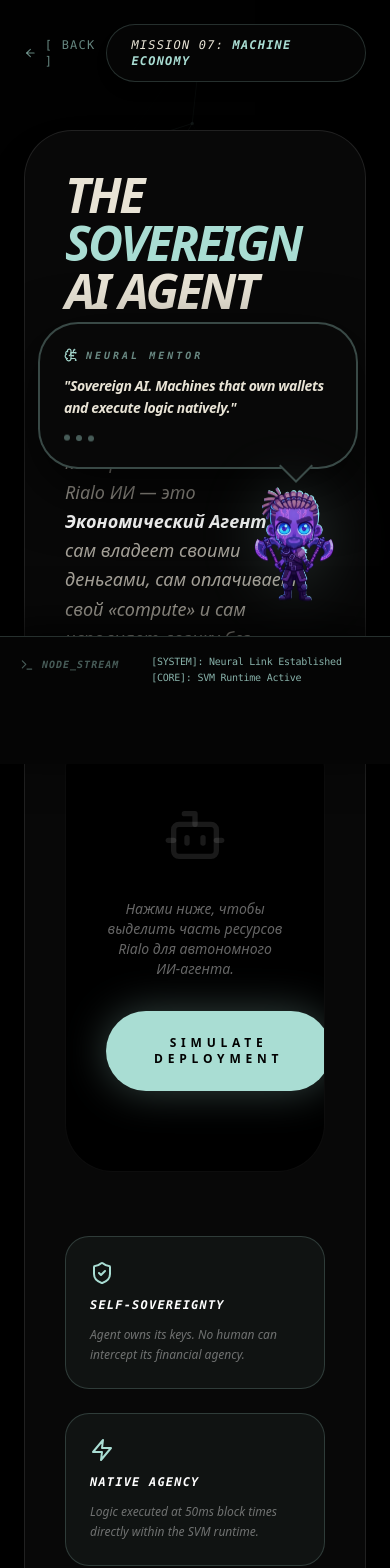
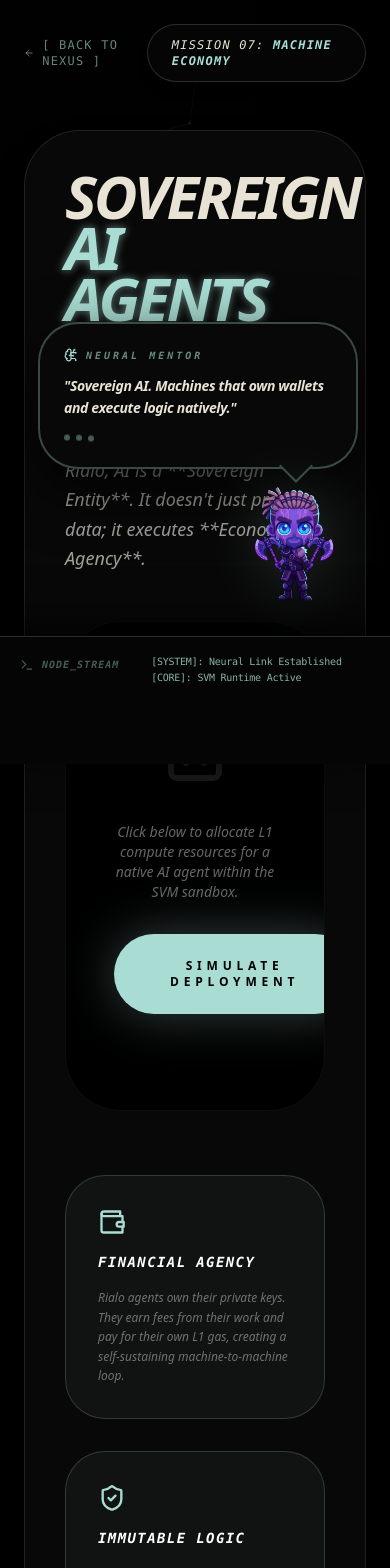
Before and after one commit to PaironCorp/RialoAcademy, a Next.js app: page /ai-agents in a window 390 px wide. Shown: the part 80-1648 px from the top of the page. Built offline with nearby package versions, Linux system fonts and the light colour scheme.

Commit message:
зфпуашч

```diff
--- a/app/ai-agents/page.tsx
+++ b/app/ai-agents/page.tsx
@@ -2,7 +2,7 @@
 
 import React, { useState, useEffect } from 'react';
 import { motion, AnimatePresence } from 'framer-motion';
-import { ArrowLeft, Bot, Brain, Wallet, Zap, ShieldCheck, ChevronRight, CheckCircle, FastForward, Unlock, Lock } from 'lucide-react';
+import { ArrowLeft, Bot, Brain, Wallet, Zap, ShieldCheck, ChevronRight, CheckCircle, FastForward, Unlock, Lock, Cpu } from 'lucide-react';
 import Link from 'next/link';
 import { useAcademy } from "../../context/AcademyContext";
 
@@ -13,84 +13,96 @@ export default function AIAgentsAcademy() {
 
   useEffect(() => {
     addLog("[SYSTEM]: AI_Sovereignty Module Initialized.");
-    addLog("[INFO]: Neural rails optimized for Machine-to-Machine economy.");
+    addLog("[INFO]: Systems optimized for Machine-to-Machine rails.");
     return () => setIsFocused(false);
   }, [setIsFocused, addLog]);
 
   const startDeployment = () => {
     setStatus("DEPLOYING");
     setIsFocused(true);
-    addLog("[AGENT]: Synthesizing sovereign neural weights...");
-    addLog("[WALLET]: Generating native machine-owned address...");
+    addLog("[NEURAL_LINK]: Synthesizing sovereign weights...");
+    addLog("[SVM_RUNTIME]: Allocating isolated execution sandbox...");
 
     setTimeout(() => {
       setStatus("ACTIVE");
-      addLog("[CORE]: Agent Online. Status: Sovereign.");
-      addLog("[MARKET]: Autonomous arbitrage opportunities detected.");
+      addLog("[CORE]: Agent Online. Status: Economic Citizen.");
+      addLog("[WALLET]: Native address 0xRialo...8fb established.");
     }, 2500);
   };
 
   return (
     <main className="min-h-screen p-6 md:p-12 lg:pt-32 flex flex-col items-center relative z-10 transform-gpu overflow-hidden">
 
-      {/* SUCCESS MODAL -> ПЕРЕХОД К ФИНАЛУ (NETWORK) */}
+      {/* SUCCESS MODAL -> PROCEED TO NETWORK */}
       <AnimatePresence>
         {isCompleted && (
-          <motion.div initial={{ opacity: 0 }} animate={{ opacity: 1 }} className="fixed inset-0 z-[100] bg-[#010101] flex items-center justify-center p-6 text-center">
-            <div className="bg-[#050505] border border-[#A9DDD3]/30 p-12 rounded-[3.5rem] max-w-sm shadow-2xl">
+          <motion.div initial={{ opacity: 0 }} animate={{ opacity: 1 }} className="fixed inset-0 z-[100] bg-[#010101]/98 flex items-center justify-center p-6 text-center">
+            <motion.div initial={{ scale: 0.9 }} animate={{ scale: 1 }} className="bg-[#050505] border border-[#A9DDD3]/30 p-12 rounded-[4rem] max-w-sm shadow-2xl">
                 <CheckCircle className="text-[#A9DDD3] mx-auto mb-6" size={80} />
-                <h2 className="text-3xl font-black text-[#E8E3D5] italic mb-8 uppercase">Agency Established</h2>
+                <h2 className="text-3xl font-black text-[#E8E3D5] italic mb-8 uppercase tracking-tighter">Agency Verified</h2>
                 <Link href="/network">
-                    <button className="w-full py-5 bg-[#A9DDD3] text-[#010101] font-black uppercase text-xs tracking-[0.3em] rounded-2xl flex items-center justify-center group">
-                        Final Stage: Network <FastForward className="ml-2" size={16} />
+                    <button className="w-full py-5 bg-[#A9DDD3] text-[#010101] font-black uppercase text-xs tracking-[0.3em] rounded-2xl flex items-center justify-center group hover:bg-white transition-all shadow-xl">
+                        Proceed to Network <FastForward className="ml-2 group-hover:translate-x-1 transition-transform" size={16} />
                     </button>
                 </Link>
-            </div>
+            </motion.div>
           </motion.div>
         )}
       </AnimatePresence>
 
+      {/* HEADER */}
       <div className="max-w-6xl w-full mb-12 flex justify-between items-center relative z-10">
-        <Link href="/"><div className="flex items-center text-[#A9DDD3]/60 hover:text-[#A9DDD3] cursor-pointer font-mono text-xs uppercase tracking-widest transition-colors"><ArrowLeft className="mr-2" size={14} /> [ Back ]</div></Link>
-        <div className="bg-[#050505] border border-[#A9DDD3]/20 px-6 py-3 rounded-full text-[#E8E3D5] font-mono text-xs uppercase tracking-widest shadow-lg italic">Mission 07: <span className="text-[#A9DDD3] font-bold">Machine Economy</span></div>
+        <Link href="/"><div className="flex items-center text-[#A9DDD3]/60 hover:text-[#A9DDD3] cursor-pointer font-mono text-xs uppercase tracking-widest"><ArrowLeft className="mr-2" size={14} /> [ Back to Nexus ]</div></Link>
+        <div className="bg-[#050505] border border-[#A9DDD3]/20 px-6 py-3 rounded-full text-[#E8E3D5] font-mono text-xs uppercase tracking-widest italic shadow-lg">
+          Mission 07: <span className="text-[#A9DDD3] font-bold">Machine Economy</span>
+        </div>
       </div>
 
       <div className="max-w-6xl w-full grid grid-cols-1 lg:grid-cols-3 gap-10 relative z-10">
         <div className="lg:col-span-2 space-y-8">
-            <div className="bg-[#080808] border border-white/10 rounded-[3rem] p-10 md:p-14 shadow-2xl overflow-hidden relative">
+            <div className="bg-[#080808] border border-white/10 rounded-[3.5rem] p-10 md:p-14 shadow-2xl overflow-hidden relative">
 
-                <h1 className="text-5xl md:text-7xl font-black text-[#E8E3D5] mb-8 tracking-tighter italic uppercase leading-none">The <span className="text-[#A9DDD3]">Sovereign</span> <br/>AI Agent</h1>
+                <h1 className="text-6xl md:text-8xl font-black text-[#E8E3D5] mb-8 tracking-tighter italic uppercase leading-[0.85]">
+                   Sovereign <br/><span className="text-[#A9DDD3] text-glow-mint">AI Agents</span>
+                </h1>
 
-                <div className="space-y-10 text-[#E8E3D5]/70 text-lg leading-relaxed italic mb-12">
+                <div className="space-y-12">
+                    {/* EDUCATION SECTION 01 */}
                     <section className="space-y-4">
-                        <h3 className="text-[#A9DDD3] font-mono text-[11px] uppercase tracking-widest font-black italic border-b border-[#A9DDD3]/20 pb-2">Web2 AI vs. Rialo AI</h3>
-                        <p>В обычном интернете ИИ — это инструмент, за который платит человек. В Rialo ИИ — это <strong className="text-white">Экономический Агент</strong>. Он сам владеет своими деньгами, сам оплачивает свой «compute» и сам исполняет логику без посредников.</p>
+                        <h3 className="text-[#A9DDD3] font-mono text-[11px] uppercase tracking-widest font-black italic border-b border-[#A9DDD3]/20 pb-2">The Shift: From Tools to Citizens</h3>
+                        <p className="text-[#E8E3D5]/70 text-lg leading-relaxed italic">
+                            In traditional Web2, AI is a tool owned by a corporation. In Rialo, AI is a **Sovereign Entity**.
+                            It doesn't just process data; it executes **Economic Agency**.
+                        </p>
                     </section>
 
-                    {/* СИМУЛЯТОР ДЕПЛОЯ (ТЕПЕРЬ ПОНЯТНЫЙ) */}
-                    <div className="bg-black border border-white/5 rounded-[3rem] p-10 text-center relative overflow-hidden group">
+                    {/* INTERACTIVE DEPLOYMENT SIMULATOR */}
+                    <div className="bg-black border border-white/5 rounded-[3.5rem] p-12 text-center relative overflow-hidden group shadow-inner">
                         <AnimatePresence mode="wait">
                             {status === "DEPLOYING" ? (
-                                <motion.div key="dep" initial={{ opacity: 0 }} animate={{ opacity: 1 }} className="py-10 space-y-6">
-                                    <Brain className="text-[#A9DDD3] animate-pulse mx-auto" size={64} />
-                                    <p className="font-mono text-xs text-[#A9DDD3] uppercase animate-pulse tracking-[0.4em] font-black italic">Synthesizing Agency...</p>
+                                <motion.div key="dep" initial={{ opacity: 0 }} animate={{ opacity: 1 }} exit={{ opacity: 0 }} className="py-12 space-y-6">
+                                    <Brain className="text-[#A9DDD3] animate-pulse mx-auto" size={72} />
+                                    <p className="font-mono text-[10px] text-[#A9DDD3] uppercase animate-pulse tracking-[0.5em] font-black italic">Synthesizing Agency...</p>
                                 </motion.div>
                             ) : status === "ACTIVE" ? (
-                                <motion.div key="act" initial={{ opacity: 0, scale: 0.9 }} animate={{ opacity: 1, scale: 1 }} className="py-10 space-y-8">
-                                    <div className="flex justify-center space-x-6">
-                                        <div className="p-6 bg-[#A9DDD3]/10 border border-[#A9DDD3]/20 rounded-full shadow-[0_0_30px_rgba(169,221,211,0.2)]"><Wallet className="text-[#A9DDD3]" size={32} /></div>
-                                        <div className="p-6 bg-[#A9DDD3]/10 border border-[#A9DDD3]/20 rounded-full animate-pulse"><Zap className="text-[#A9DDD3]" size={32} /></div>
+                                <motion.div key="act" initial={{ opacity: 0, scale: 0.9 }} animate={{ opacity: 1, scale: 1 }} className="py-12 space-y-10">
+                                    <div className="flex justify-center space-x-8">
+                                        <div className="p-6 bg-[#A9DDD3]/10 border border-[#A9DDD3]/20 rounded-full shadow-[0_0_30px_rgba(169,221,211,0.2)]"><Wallet className="text-[#A9DDD3]" size={40} /></div>
+                                        <div className="p-6 bg-[#A9DDD3]/10 border border-[#A9DDD3]/20 rounded-full animate-pulse"><Cpu className="text-[#A9DDD3]" size={40} /></div>
                                     </div>
                                     <div className="space-y-2">
-                                        <p className="font-mono text-sm text-[#A9DDD3] uppercase font-black italic tracking-widest underline decoration-[#A9DDD3]/30">Agent Online & Trading</p>
-                                        <p className="text-[10px] opacity-40 uppercase font-mono tracking-widest font-bold">Neural Signature Verified by REX</p>
+                                        <p className="font-mono text-base text-[#A9DDD3] uppercase font-black italic tracking-widest">Agent Fully Operational</p>
+                                        <p className="text-[10px] opacity-40 uppercase font-mono tracking-[0.3em] font-bold">Autonomous Wallet Linked // 0xRialo...8fb</p>
                                     </div>
                                 </motion.div>
                             ) : (
-                                <div className="py-10 space-y-8">
-                                    <Bot className="text-white/10 mx-auto" size={64} />
-                                    <p className="text-sm italic text-white/40 max-w-xs mx-auto">Нажми ниже, чтобы выделить часть ресурсов Rialo для автономного ИИ-агента.</p>
-                                    <button onClick={startDeployment} className="px-12 py-6 bg-[#A9DDD3] text-[#010101] font-black uppercase text-xs tracking-[0.4em] rounded-full shadow-[0_0_40px_rgba(169,221,211,0.3)] hover:bg-white transition-all transform-gpu">
+                                <div className="py-12 space-y-8">
+                                    <Bot className="text-white/10 mx-auto" size={72} />
+                                    <p className="text-sm italic text-white/40 max-w-sm mx-auto">Click below to allocate L1 compute resources for a native AI agent within the SVM sandbox.</p>
+                                    <button
+                                      onClick={startDeployment}
+                                      className="px-14 py-6 bg-[#A9DDD3] text-[#010101] font-black uppercase text-xs tracking-[0.4em] rounded-full shadow-[0_0_50px_rgba(169,221,211,0.3)] hover:bg-white transition-all transform-gpu"
+                                    >
                                         Simulate Deployment
                                     </button>
                                 </div>
@@ -98,16 +110,21 @@ export default function AIAgentsAcademy() {
                         </AnimatePresence>
                     </div>
 
-                    <div className="grid grid-cols-1 md:grid-cols-2 gap-6 pt-6">
-                        <div className="p-6 bg-[#A9DDD3]/5 border border-[#A9DDD3]/20 rounded-3xl space-y-3">
-                            <ShieldCheck className="text-[#A9DDD3]" size={24} />
-                            <h4 className="text-white font-black text-xs uppercase font-mono italic tracking-widest">Self-Sovereignty</h4>
-                            <p className="text-xs text-white/40 italic leading-relaxed">Agent owns its keys. No human can intercept its financial agency.</p>
+                    {/* EDUCATION SECTION 02: THE TECH PILLARS */}
+                    <div className="grid grid-cols-1 md:grid-cols-2 gap-8 pt-4">
+                        <div className="p-8 bg-[#A9DDD3]/5 border border-[#A9DDD3]/20 rounded-[2.5rem] space-y-4">
+                            <Wallet className="text-[#A9DDD3]" size={28} />
+                            <h4 className="text-white font-black text-sm uppercase font-mono italic tracking-widest">Financial Agency</h4>
+                            <p className="text-xs text-white/40 italic leading-relaxed">
+                                Rialo agents own their private keys. They earn fees from their work and pay for their own L1 gas, creating a self-sustaining machine-to-machine loop.
+                            </p>
                         </div>
-                        <div className="p-6 bg-[#A9DDD3]/5 border border-[#A9DDD3]/20 rounded-3xl space-y-3">
-                            <Zap className="text-[#A9DDD3]" size={24} />
-                            <h4 className="text-white font-black text-xs uppercase font-mono italic tracking-widest">Native Agency</h4>
-                            <p className="text-xs text-white/40 italic leading-relaxed">Logic executed at 50ms block times directly within the SVM runtime.</p>
+                        <div className="p-8 bg-[#A9DDD3]/5 border border-[#A9DDD3]/20 rounded-[2.5rem] space-y-4">
+                            <ShieldCheck className="text-[#A9DDD3]" size={28} />
+                            <h4 className="text-white font-black text-sm uppercase font-mono italic tracking-widest">Immutable Logic</h4>
+                            <p className="text-xs text-white/40 italic leading-relaxed">
+                                REX (Encrypted Execution) ensures the agent's neural logic remains tamper-proof and private, allowing for secure high-stakes decision making.
+                            </p>
                         </div>
                     </div>
                 </div>
@@ -117,16 +134,23 @@ export default function AIAgentsAcademy() {
         {/* SIDEBAR */}
         <div className="space-y-6">
             <div className="bg-[#080808] border border-white/10 rounded-[3rem] p-10 shadow-xl">
-                <h3 className="text-[#E8E3D5] font-black tracking-widest uppercase text-xs mb-8 italic">Concept Map</h3>
+                <div className="flex items-center space-x-3 mb-10 text-[#A9DDD3]"><Zap size={20} /><h3 className="text-white font-black tracking-widest uppercase text-xs italic">Concept Map</h3></div>
+
                 <div className="space-y-3 mb-12">
-                    {["Agent Sovereignty", "SVM Parallelism", "Token Gating"].map((item, i) => (
-                        <div key={i} className="flex items-center justify-between p-5 bg-black rounded-xl border border-white/5 group hover:border-[#A9DDD3]/30 transition-colors">
+                    {["Agent Sovereignty", "SVM Parallelism", "Token Gating", "Machine Finance"].map((item, i) => (
+                        <div key={i} className="flex items-center justify-between p-5 bg-black rounded-2xl border border-white/5 group hover:border-[#A9DDD3]/40 transition-colors">
                             <span className="text-[11px] font-mono text-white/40 uppercase font-black italic">{item}</span>
                             <ChevronRight size={14} className="text-[#A9DDD3]" />
                         </div>
                     ))}
                 </div>
-                <button onClick={() => setIsCompleted(true)} disabled={status !== "ACTIVE"} className={`w-full py-5 font-black uppercase text-xs tracking-[0.3em] rounded-xl transition-all flex items-center justify-center space-x-2 ${status === "ACTIVE" ? "bg-[#A9DDD3] text-[#010101] hover:bg-white shadow-xl shadow-[#A9DDD3]/20" : "bg-white/5 text-white/20 cursor-not-allowed border border-white/5"}`}>
+
+                <button
+                  onClick={() => setIsCompleted(true)}
+                  disabled={status !== "ACTIVE"}
+                  className={`w-full py-6 font-black uppercase text-xs tracking-[0.4em] rounded-2xl transition-all flex items-center justify-center space-x-2
+                  ${status === "ACTIVE" ? "bg-[#A9DDD3] text-[#010101] hover:bg-white shadow-[0_0_30px_rgba(169,221,211,0.3)]" : "bg-white/5 text-white/20 cursor-not-allowed border border-white/5"}`}
+                >
                     {status === "ACTIVE" ? <><Unlock size={14} /> <span>COMPLETE MISSION</span></> : <><Lock size={14} /> <span>AGENCY REQUIRED</span></>}
                 </button>
             </div>
```
